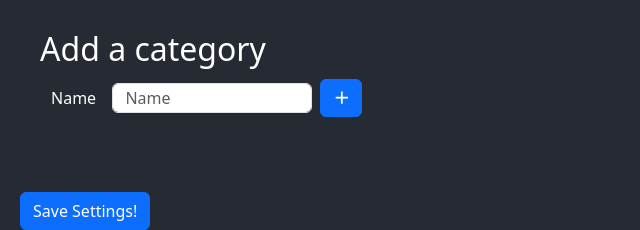
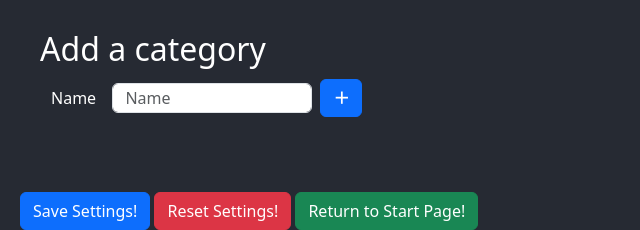
Before and after one commit to DolphyWind/Start-Page, a Django app: template startpage/MyStartPage/templates/settings.html in a window 1280 px wide. Shown: the part 1132-1362 px from the top of the page, without its empty margins (0-640 px from the left). Run offline with Django 4.2, Linux system fonts and the light colour scheme; the template is opened without the code that fills it, so the values that code supplies are empty; parts of the project's set-up code (start-up, migrations or seed data) failed here and were passed over; some libraries are stand-ins or nearby versions.

Commit message:
Add ability to reset your settings

```diff
--- a/startpage/MyStartPage/SettingsManager.py
+++ b/startpage/MyStartPage/SettingsManager.py
@@ -41,6 +41,9 @@ class SettingsManager:
     def __setitem__(self, key, value):
         return self.set_setting(key, value)
 
+    def reset_settings(self) -> None:
+        self.__settings = self.__default_settings
+
     @property
     def settings(self) -> dict:
         return self.__settings
--- a/startpage/MyStartPage/templates/settings.html
+++ b/startpage/MyStartPage/templates/settings.html
@@ -257,9 +257,22 @@
             fetch('/save_settings/', requestOptions)
                 .then(function (response) {
                     if (response.ok){
-                        window.location.href = "/";
+                        location.reload();
                     }
                 });
+        }
+
+        function resetSettings() {
+            if(window.confirm("Are you sure to reset your settings to default?")){
+                fetch("/reset_settings/")
+                .then(function () {
+                    location.reload();
+                });
+            }
+        }
+
+        function returnToStartPage() {
+            window.location.href = "/";
         }
 
     </script>
@@ -390,6 +403,8 @@
     </div><br><br><br>
 
     <button class="btn btn-primary" onclick="saveSettings();">Save Settings!</button>
+    <button class="btn btn-danger" onclick="resetSettings();">Reset Settings!</button>
+    <button class="btn btn-success" onclick="returnToStartPage();">Return to Start Page!</button>
 
     <script>
         // Initialize the map
--- a/startpage/MyStartPage/urls.py
+++ b/startpage/MyStartPage/urls.py
@@ -4,5 +4,6 @@ from . import views
 urlpatterns = [
     path('', views.load_page, name="main"),
     path('save_settings/', views.save_settings, name='save_settings'),
+    path('reset_settings/', views.reset_settings, name='reset_settings'),
     path('settings/', views.settings, name="settings")
 ]
```
Also changed, not shown: startpage/MyStartPage/Globals.py (+5 -10 lines), startpage/MyStartPage/views.py (+7 -0 lines).
